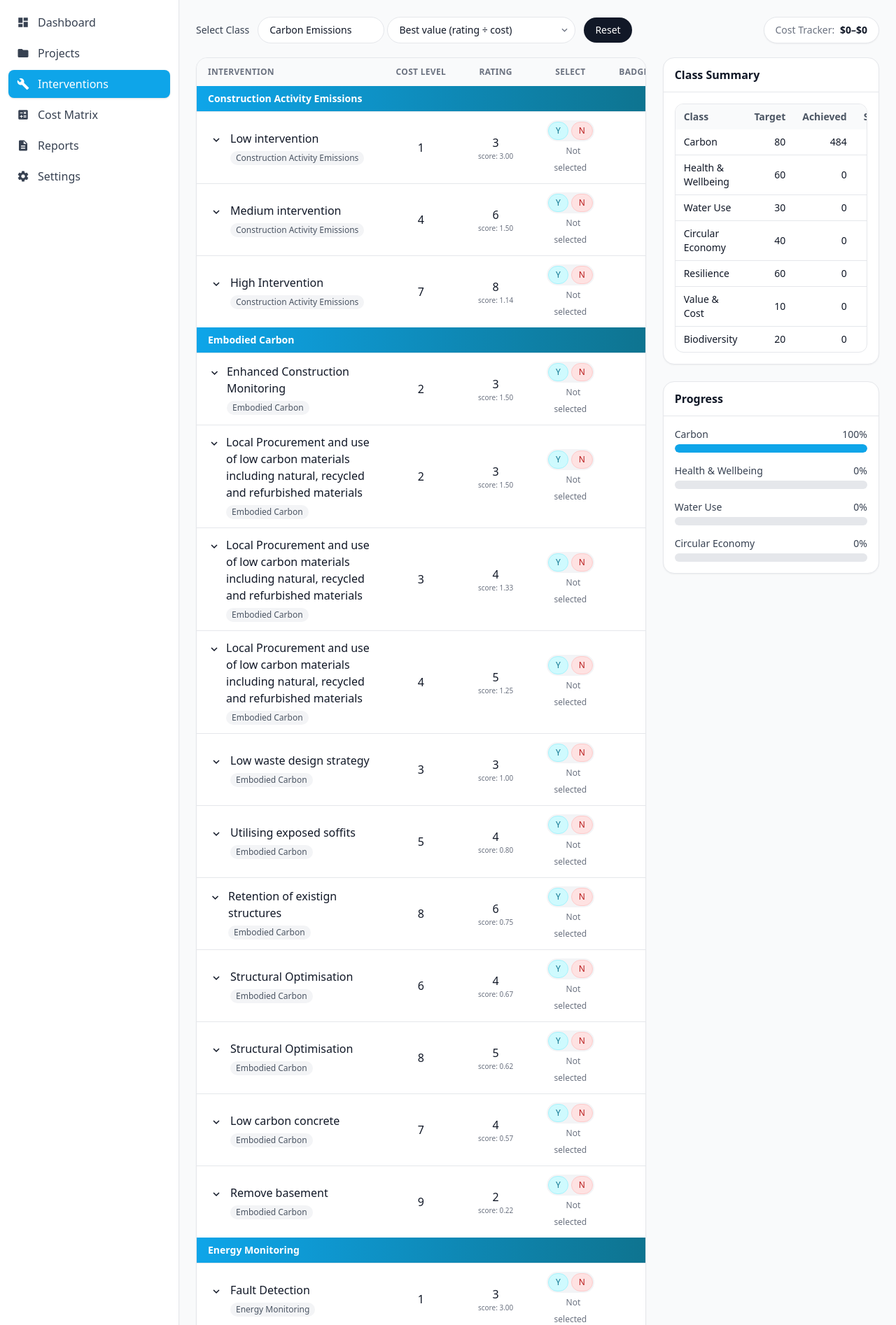
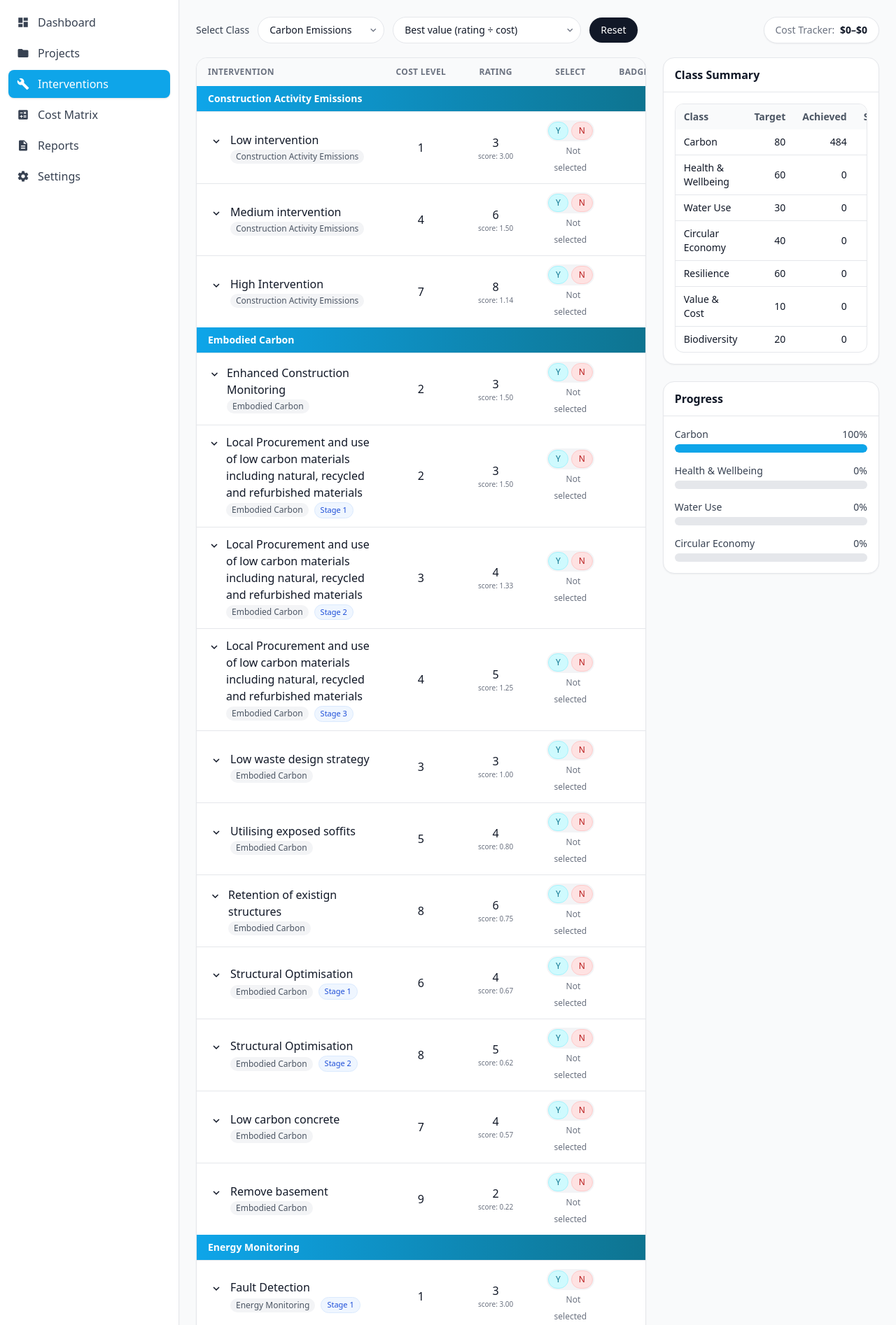
Before and after one commit to Just-Justin-TTV/IFB398-Web-Application, a Django app: page /calculator/results/ in a window 1280 px wide. Shown: the part 93-1987 px from the top of the page at 70% size. Run offline with Django 5.2, Linux system fonts and the light colour scheme; data comes from the database, SQL or seed files in the repository; both versions use the stored data as it was after the commit; some libraries are stand-ins or nearby versions.

Commit message:
feat: Update calculator results layout and enhance intervention sorting logic

```diff
--- a/app1/templates/calculator_results.html
+++ b/app1/templates/calculator_results.html
@@ -61,7 +61,7 @@
       <div class="max-w-7xl mx-auto px-6 py-6 space-y-5">
         <!-- Controls -->
         <div class="flex flex-wrap items-center justify-between gap-3">
-          <div class="flex items-center gap-3">
+          <div class="flex flex-wrap items-center gap-3">
             <label class="text-sm text-gray-700">Select Class</label>
             <div class="relative">
               <select id="classSelect" class="appearance-none rounded-full border px-4 py-2 pr-9 bg-white text-sm focus:outline-none focus:ring-2 focus:ring-brand/30 focus:border-brand">
@@ -72,14 +72,16 @@
                 <option value="resilience">Resilience</option>
                 <option value="biodiversity">Biodiversity</option>
               </select>
-                <select id="sortSelect"
-                        class="appearance-none rounded-full border px-4 py-2 pr-9 bg-white text-sm focus:outline-none focus:ring-2 focus:ring-brand/30 focus:border-brand">
+              <span class="material-icons absolute right-2 top-1/2 -translate-y-1/2 text-gray-500 text-base pointer-events-none">expand_more</span>
+            </div>
+
+            <div class="relative">
+              <select id="sortSelect" class="appearance-none rounded-full border px-4 py-2 pr-9 bg-white text-sm focus:outline-none focus:ring-2 focus:ring-brand/30 focus:border-brand">
                 <option value="best" selected>Best value (rating ÷ cost)</option>
                 <option value="impact">Highest rating (then lowest cost)</option>
                 <option value="cost">Lowest cost (then highest rating)</option>
                 <option value="theme">Original order (by theme)</option>
               </select>
-
               <span class="material-icons absolute right-2 top-1/2 -translate-y-1/2 text-gray-500 text-base pointer-events-none">expand_more</span>
             </div>
 
@@ -141,8 +143,13 @@
   <script>
   const CAP_HIGH = 300000;
 
-  // safe HTML
-  const esc = s => String(s ?? '').replace(/[&<>"']/g, m => ({'&':'&amp;','<':'&lt;','>':'&gt;','"':'&quot;','\'':'&#39;'}[m]));
+  // ---------- helpers ----------
+  const esc = s => String(s ?? '').replace(/[&<>"']/g, m => ({'&':'&amp;','<':'&lt;','>':'&gt;','"':'&quot;',"'":'&#39;'}[m]));
+  const slug = s => String(s || '').toLowerCase().replace(/[^a-z0-9]+/g, '-').replace(/(^-|-$)/g, '');
+  const getStage = txt => {
+    const m = String(txt || '').match(/stage\s*0*([1-9]\d*)/i);
+    return m ? parseInt(m[1],10) : null;
+  };
 
   const CLASSES = [
     { key:'carbon',   label:'Carbon',             target:80 },
@@ -155,7 +162,7 @@
   ];
 
   let INTERVENTIONS = [];
-  const state = { selected: new Set(), activeClass: 'carbon', sort: 'best'  };
+  const state = { selected: new Set(), activeClass: 'carbon', sort: 'best' };
 
   const money = (n) => {
     if (!Number.isFinite(n) || n <= 0) return '$0';
@@ -164,7 +171,6 @@
   };
 
   function parseRangeText(txt){
-    // supports "50–100k", "25-50k AUD", "200,000–500,000"
     if(!txt) return [0,0];
     const cleaned = txt.replace(/aud|usd|eur|\$/ig,'').trim();
     const parts = cleaned.split(/[–—-]/);
@@ -182,40 +188,42 @@
     return [lo,hi];
   }
 
-  // Fetch interventions for a class
+  // ---------- data load ----------
   async function loadInterventions(cls) {
     try {
       const res = await fetch(`/api/interventions/?cls=${encodeURIComponent(cls)}`);
       if (!res.ok) throw new Error(`HTTP ${res.status}`);
       const data = await res.json();
 
-      // Bucket by theme
+      // Build a flat list with group headers and stage metadata
       const byTheme = new Map();
       for (const it of (data.items || [])) {
         const theme = it.theme || "Other";
         if (!byTheme.has(theme)) byTheme.set(theme, []);
+        const stage = getStage(it.description) ?? getStage(it.name);
         byTheme.get(theme).push({
           id: String(it.id),
           name: it.name,
           theme: it.theme,
           description: it.description,
           costLevel: Number(it.cost_level ?? 0),
-          costRangeText: it.cost_range ?? "",                // optional if your API sends it
+          costRangeText: it.cost_range ?? "",
           interventionRating: Number(it.intervention_rating ?? 0),
+          stage,
+          baseKey: slug(it.name),
         });
       }
 
-      // Build rows with a theme header; sort inside each theme:
       INTERVENTIONS = [];
       for (const [theme, arr] of byTheme) {
-        // Sort: highest rating first, then lowest cost level, then name
-        arr.sort((a, b) =>
+        INTERVENTIONS.push({ group: true, name: theme });
+        // initial order inside theme (you can tweak later)
+        arr.sort((a,b)=>
           (b.interventionRating - a.interventionRating) ||
           (a.costLevel - b.costLevel) ||
           a.name.localeCompare(b.name)
         );
-        INTERVENTIONS.push({ group: true, name: theme });
-        for (const row of arr) INTERVENTIONS.push(row);
+        INTERVENTIONS.push(...arr);
       }
 
       if (INTERVENTIONS.length === 0) {
@@ -233,8 +241,29 @@
     }
   }
 
+  // ---------- stage constraints ----------
+  function applyStageConstraints(){
+    const maxSel = {};
+    for (const r of INTERVENTIONS){
+      if (r.group || r.stage == null) continue;
+      if (state.selected.has(r.id)){
+        const k = r.baseKey;
+        if (!maxSel[k] || r.stage > maxSel[k]) maxSel[k] = r.stage;
+      }
+    }
+    // deselect conflicting lower stages
+    for (const r of INTERVENTIONS){
+      if (r.group || r.stage == null) continue;
+      const k = r.baseKey;
+      if (maxSel[k] && r.stage < maxSel[k] && state.selected.has(r.id)){
+        state.selected.delete(r.id);
+      }
+    }
+    return maxSel;
+  }
+
+  // ---------- scoring / sorting ----------
   function sumImpacts(){
-    // (placeholder) currently sums cost levels; adjust if you want rating-based progress
     const scores = {};
     scores[state.activeClass] = 0;
     for(const row of INTERVENTIONS){
@@ -257,18 +286,11 @@
     return [lo,hi];
   }
 
-  function chip(id, on, danger){
-    const base = "px-2.5 py-1 rounded-full text-xs font-medium transition border";
-    if(on && !danger) return `<button data-id="${id}" data-act="Y" class="${base} bg-cyan-100 text-cyan-700 border-cyan-200">Y</button>`;
-    if(!on && danger) return `<button data-id="${id}" data-act="N" class="${base} bg-red-100 text-red-700 border-red-200">N</button>`;
-    return `<button data-id="${id}" data-act="${on?'Y':'N'}" class="${base} bg-white text-gray-600 border-gray-300 hover:bg-gray-50">${on?'Y':'N'}</button>`;
-  }
-
-  function priorityScore(row, wImpact = 1, wCost = 1) {
+  const priorityScore = (row, wImpact=1, wCost=1) => {
     const r = Number(row.interventionRating || 0);
     const c = Number(row.costLevel || 0);
     return (wImpact * r) / (wCost * (c + 0.001)); // higher is better
-}
+  };
 
   function cmpBySort(a, b, mode) {
     if (mode === 'impact') {
@@ -323,8 +345,10 @@ function groupAndSort(items, mode) {
     return flat;
   }
 
+  // ---------- render ----------
+  function render() {
+    const maxStageSelectedByFamily = applyStageConstraints();
 
-  function render() {
     const sorted = groupAndSort(INTERVENTIONS, state.sort);
     const out = [];
 
@@ -345,6 +369,9 @@ function groupAndSort(items, mode) {
       const ir    = Number(row.interventionRating ?? 0);
       const score = priorityScore(row);
 
+      const familyMax = maxStageSelectedByFamily[row.baseKey] ?? null;
+      const disabled  = (row.stage != null && familyMax != null && familyMax > row.stage);
+
       const nameCell = `
         <div class="col-span-5 px-4 py-3">
           <div class="flex items-start gap-2">
@@ -355,7 +382,10 @@ function groupAndSort(items, mode) {
               </button>` : `` }
             <div>
               <div class="font-medium">${esc(row.name)}</div>
-            ${ row.theme ? `<div class="mt-0.5"><span class="inline-flex items-center rounded-full bg-gray-100 px-2 py-0.5 text-xs text-gray-600">${esc(row.theme)}</span></div>` : `` }
+              <div class="mt-0.5 flex items-center gap-2">
+                ${ row.theme ? `<span class="inline-flex items-center rounded-full bg-gray-100 px-2 py-0.5 text-xs text-gray-600">${esc(row.theme)}</span>` : `` }
+                ${ row.stage != null ? `<span class="inline-flex items-center rounded-full bg-blue-50 text-blue-700 px-2 py-0.5 text-[11px] border border-blue-100">Stage ${row.stage}</span>` : `` }
+              </div>
             </div>
           </div>
           ${ row.description && row.description.trim() ? `
@@ -363,7 +393,7 @@ function groupAndSort(items, mode) {
         </div>`;
 
       out.push(`
-      <div class="grid grid-cols-12 items-center border-t hover:bg-gray-50">
+        <div class="grid grid-cols-12 items-center border-t ${disabled ? 'opacity-60 bg-gray-50' : 'hover:bg-gray-50'}">
           ${nameCell}
           <div class="col-span-2 px-4 py-3 text-center">${level || 0}</div>
           <div class="col-span-2 px-4 py-3 text-center">
@@ -374,12 +404,14 @@ function groupAndSort(items, mode) {
           </div>
           <div class="col-span-2 px-4 py-3 text-center">
             <div class="inline-flex gap-1 bg-gray-100 rounded-full p-0.5">
-            <button data-id="${row.id}" data-act="Y" class="px-2.5 py-1 rounded-full text-xs font-medium transition border bg-cyan-100 text-cyan-700 border-cyan-200">Y</button>
+              <button ${disabled?'disabled':''} data-id="${row.id}" data-act="Y" class="px-2.5 py-1 rounded-full text-xs font-medium transition border ${disabled?'bg-gray-200 text-gray-400 border-gray-200 cursor-not-allowed':'bg-cyan-100 text-cyan-700 border-cyan-200'}">Y</button>
               <button data-id="${row.id}" data-act="N" class="px-2.5 py-1 rounded-full text-xs font-medium transition border bg-red-100 text-red-700 border-red-200">N</button>
             </div>
             <span class="ml-2 text-xs ${sel?'text-cyan-700':'text-gray-500'}">${sel?'Selected':'Not selected'}</span>
           </div>
-        <div class="col-span-1 px-2 py-3"></div>
+          <div class="col-span-1 px-2 py-3 text-center">
+            ${ disabled ? `<span class="inline-flex items-center rounded-full bg-gray-200 px-2 py-0.5 text-[11px] text-gray-700">Disabled by Stage ${familyMax}</span>` : '' }
+          </div>
         </div>
       `);
     }
@@ -423,12 +455,12 @@ function groupAndSort(items, mode) {
     });
     document.getElementById('progressBars').innerHTML = bars.join('');
 
-    // Cost + budget (uses costRangeText if your API provides ranges)
+    // Cost + budget
     const [lo,hi] = selectionCost();
     document.getElementById('costTracker').textContent = `${money(lo)}–${money(hi)}`;
     document.getElementById('budgetWarn').classList.toggle('hidden', hi<=CAP_HIGH);
 
-    // Selection chip events
+    // Toggles
     document.querySelectorAll('[data-toggle]').forEach(btn=>{
       btn.addEventListener('click', ()=>{
         const id = btn.getAttribute('data-toggle');
@@ -442,8 +474,10 @@ document.querySelectorAll('[data-toggle]').forEach(btn=>{
       });
     });
 
+    // Select chips
     document.querySelectorAll('[data-id]').forEach(btn=>{
       btn.addEventListener('click', ()=>{
+        if (btn.hasAttribute('disabled')) return;
         const id = btn.getAttribute('data-id');
         const act = btn.getAttribute('data-act');
         if (act === 'Y') state.selected.add(id); else state.selected.delete(id);
@@ -452,6 +486,7 @@ document.querySelectorAll('[data-toggle]').forEach(btn=>{
     });
   }
 
+  // ---------- init ----------
   document.addEventListener('DOMContentLoaded', async ()=>{
     await loadInterventions(state.activeClass);
 
@@ -465,7 +500,6 @@ document.querySelectorAll('[data-toggle]').forEach(btn=>{
       render();
     });
 
-
     document.getElementById('classSelect').addEventListener('change', async (e)=>{
       state.activeClass = e.target.value;
       state.selected.clear();
@@ -473,8 +507,9 @@ document.querySelectorAll('[data-toggle]').forEach(btn=>{
     });
 
     document.getElementById('saveBtn').addEventListener('click', ()=>{
-      const payload = { selected:[...state.selected], class: state.activeClass };
+      const payload = { selected:[...state.selected], cls: state.activeClass };
       console.log('SAVE', payload);
+      // TODO: POST to your backend if you want to persist selections.
     });
   });
   </script>
```
Also changed, not shown: sdt_app.db. Lines whose indentation alone changed are shown as unchanged.
